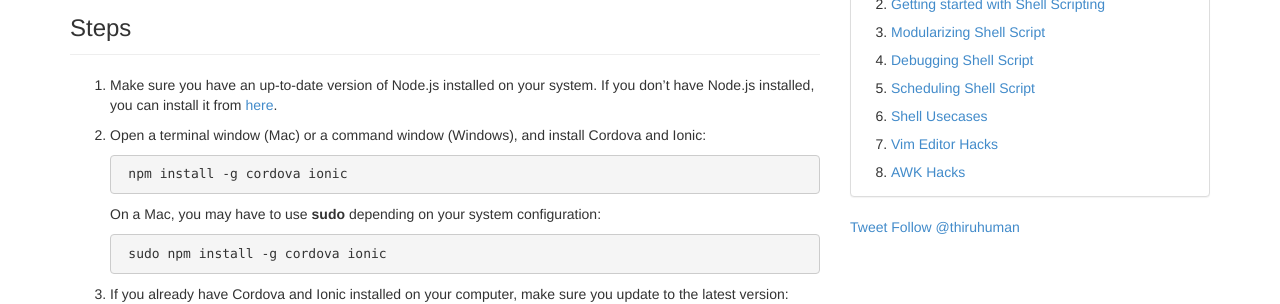
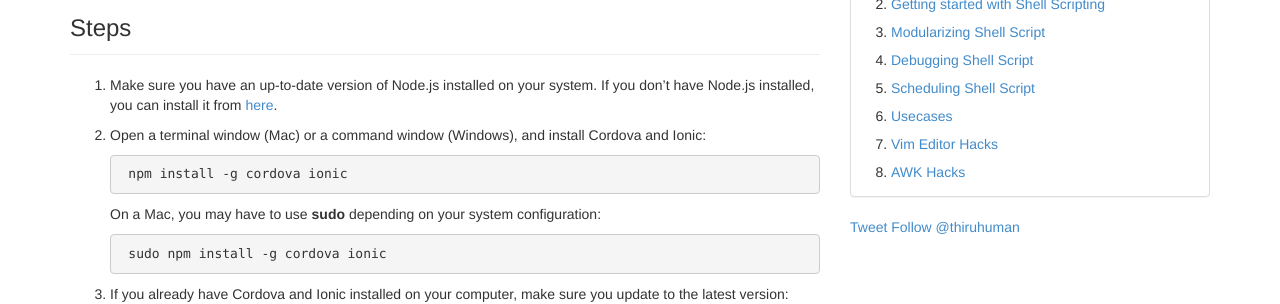
Before and after one commit to Thirunavukkarasu/shell-scripting-tutorial, a Jekyll site: the page built from shell-and-types.md, in a window 1280 px wide. Shown: the part 188-492 px from the top of the page. Built offline with Jekyll 4.4.1, drawn with Linux system fonts in a browser that asks for light colours; comment, search, counter and statistics services are not loaded.

Commit message:
Updated module.html

```diff
--- a/_layouts/module.html
+++ b/_layouts/module.html
@@ -44,7 +44,7 @@
                 <li><a href="modularizing-shell-script.html">Modularizing Shell Script</a></li>
                 <li><a href="debugging-shell-script.html">Debugging Shell Script</a></li>
                 <li><a href="scheduling-shell-script.html">Scheduling Shell Script</a></li>
-                <li><a href="shell-usecases.html">Shell Usecases</a></li>
+                <li><a href="shell-usecases.html">Usecases</a></li>
                 <li><a href="vim-editor-hacks.html">Vim Editor Hacks</a></li>
                 <li><a href="awk-hacks.html">AWK Hacks</a></li>
             </ol>
```
